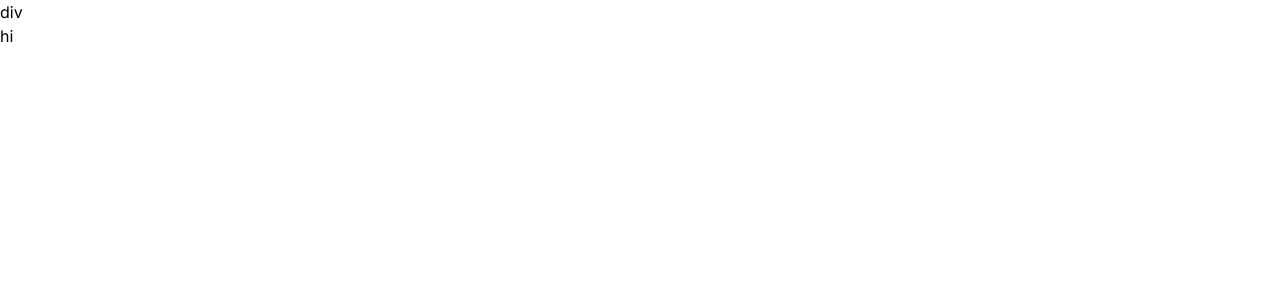
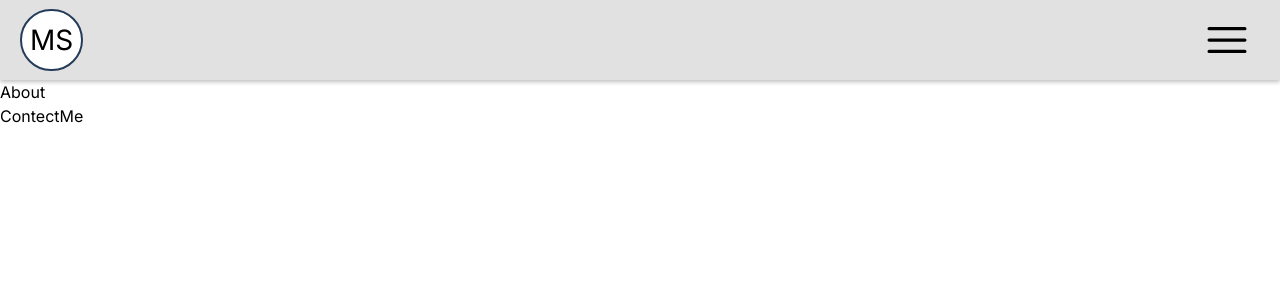
Before and after one commit to Marquis4484/msampson-resume, a Next.js app: page / in a window 1280 px wide. Shown: the top 300 px of the page. Built offline with nearby package versions, Linux system fonts and the light colour scheme.

Commit message:
Nav complete and components added

```diff
--- a/package.json
+++ b/package.json
@@ -10,8 +10,11 @@
   },
   "dependencies": {
     "@fortawesome/fontawesome-svg-core": "^6.4.0",
+    "@fortawesome/free-brands-svg-icons": "^6.4.0",
+    "@fortawesome/free-regular-svg-icons": "^6.4.0",
     "@fortawesome/free-solid-svg-icons": "^6.4.0",
     "@fortawesome/react-fontawesome": "^0.2.0",
+    "@heroicons/react": "^2.0.18",
     "@types/node": "20.2.5",
     "@types/react": "18.2.9",
     "@types/react-dom": "18.2.4",
--- a/src/app/page.tsx
+++ b/src/app/page.tsx
@@ -1,3 +1,11 @@
+import React from "react";
+import { About, ContactMe } from "@/components";
+
 export default function Home() {
-   return <h1>hi</h1>;
+   return (
+      <h1>
+         <About />
+         <ContactMe />
+      </h1>
+   );
 }
--- a/src/components/About.tsx
+++ b/src/components/About.tsx
@@ -0,0 +1,5 @@
+import React from "react";
+
+export default function About() {
+   return <div>About</div>;
+}
--- /dev/null
+++ b/src/components/ContactMe.tsx
@@ -0,0 +1,5 @@
+import React from "react";
+
+export default function ContectMe() {
+   return <div>ContectMe</div>;
+}
--- a/src/components/Home.tsx
+++ b/src/components/Home.tsx
@@ -0,0 +1,5 @@
+import React from "react";
+
+export default function Home() {
+   return <div>Home</div>;
+}
--- a/src/components/Nav.tsx
+++ b/src/components/Nav.tsx
@@ -1,5 +1,24 @@
 import React from "react";
+import { Bars3Icon } from "@heroicons/react/24/solid";
 
 export default function Nav() {
-   return <div>div</div>;
+   return (
+      <div
+         className="flex flex-row justify-between items-center bg-[#E1E1E1] h-[80px] px-[20px]
+         drop-shadow-[0_2px_2px_rgba(0,0,0,0.25)]"
+      >
+         <div className="">
+            <div className="text-[28px] border-2 border-[#243c5a] bg-white rounded-full p-2 ">
+               MS
+            </div>
+         </div>
+         <div className="flex flex-row">
+            <Bars3Icon className="h-[52px] w-[66px]" />
+            {/* <div>Home</div>
+            <div>About</div>
+            <div>Skills</div>
+            <div>Projects</div> */}
+         </div>
+      </div>
+   );
 }
--- a/src/components/Projects.tsx
+++ b/src/components/Projects.tsx
@@ -0,0 +1,5 @@
+import React from "react";
+
+export default function Projects() {
+   return <div>Projects</div>;
+}
--- a/src/components/Skills.tsx
+++ b/src/components/Skills.tsx
@@ -0,0 +1,5 @@
+import React from "react";
+
+export default function Skills() {
+   return <div>Skills</div>;
+}
--- /dev/null
+++ b/src/components/index.js
@@ -0,0 +1,6 @@
+export { default as Home } from "./Home";
+export { default as Skills } from "./Skills";
+export { default as Nav } from "./Nav";
+export { default as Projects } from "./Projects";
+export { default as ContactMe } from "./ContactMe";
+export { default as About } from "./About";
```
Also changed, not shown: src/components/ContectMe.tsx (deleted), 1 other file (tests, documents, lock files or other folders).
